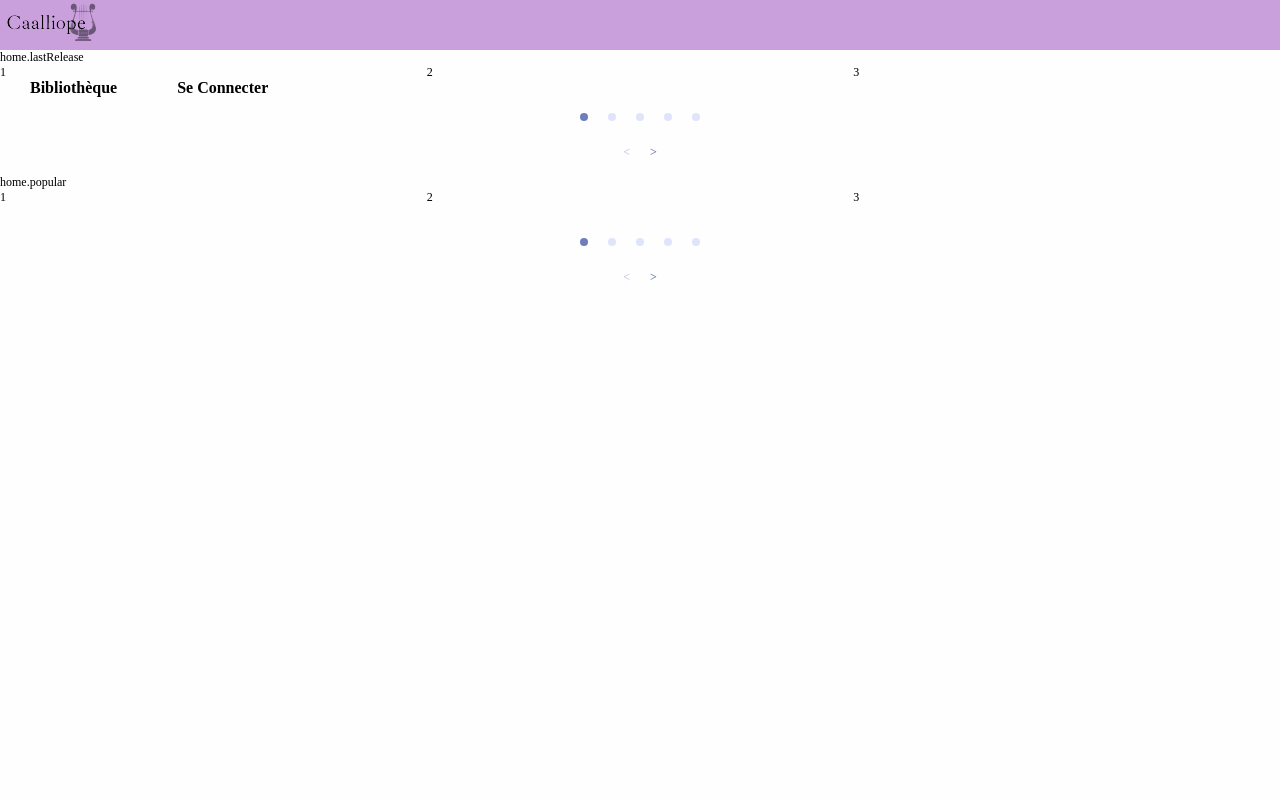
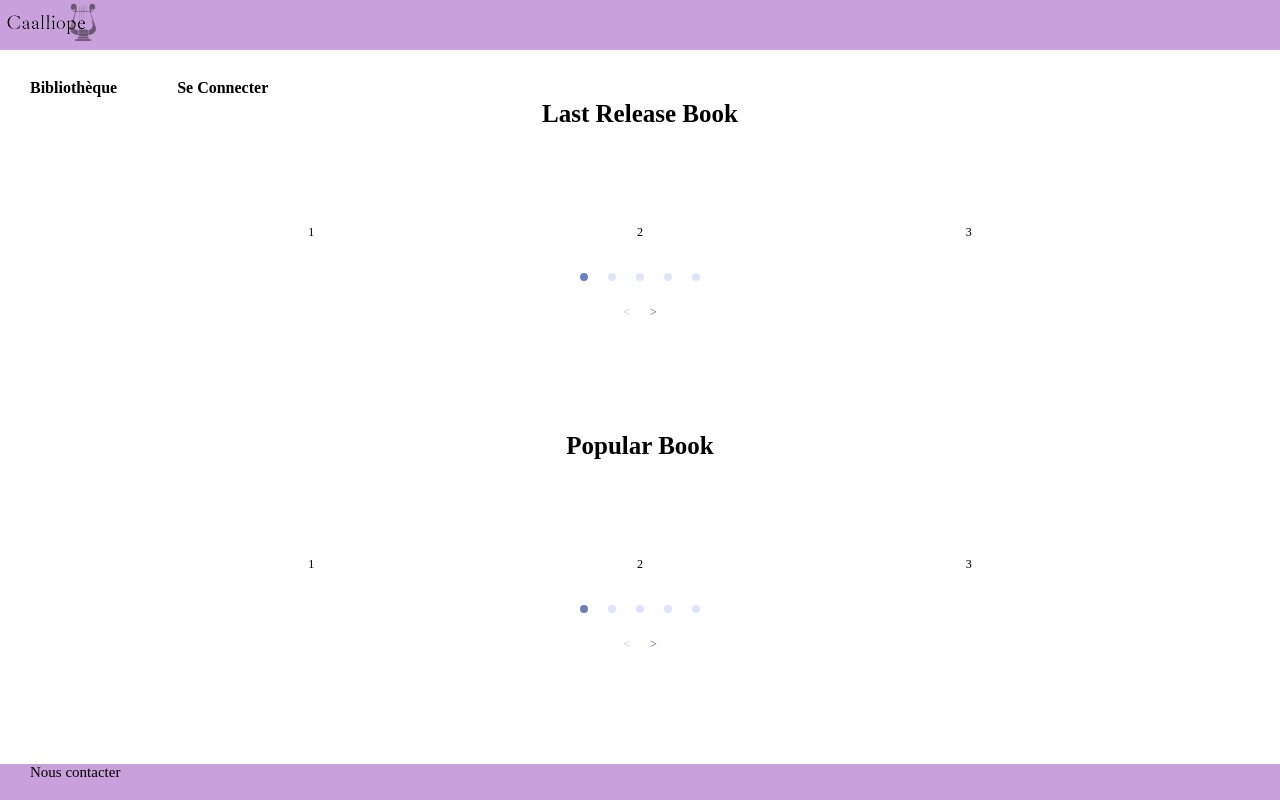
Before and after one commit to bascor1207/CaalliopeFront, a React (Create React App) app: page / in a window 1280 px wide. Shown: the top 800 px of the page. Built offline with nearby package versions, Linux system fonts and the light colour scheme.

Commit message:
feat: 🎸 style home page and carousel

```diff
--- a/src/components/footer/Footer.module.scss
+++ b/src/components/footer/Footer.module.scss
@@ -1,7 +1,6 @@
 .footer {
     height: 50px;
     background-color: #C9A0DC;
-    margin-top: 711px;
 
     .contact {
         cursor: pointer;
--- a/src/components/home/CarouselBook.module.scss
+++ b/src/components/home/CarouselBook.module.scss
@@ -0,0 +1,3 @@
+.container {
+    text-align: center;
+}
--- a/src/components/home/CarouselBook.tsx
+++ b/src/components/home/CarouselBook.tsx
@@ -27,7 +27,7 @@ export const CarouselBook: React.FC<CarouselProps> = ({ itemsTypes = '' }) => {
     ];
 
     const LastReleaseBooks = () => (
-        <div className={styles['container']}>
+        <div className={styles.container}>
             <AliceCarousel
                 mouseTracking
                 items={items}
@@ -38,7 +38,7 @@ export const CarouselBook: React.FC<CarouselProps> = ({ itemsTypes = '' }) => {
     );
 
     const PopularBooks = () => (
-        <div className={styles['container']}>
+        <div className={styles.container}>
             <AliceCarousel
                 mouseTracking
                 items={items}
--- a/src/views/Home/HomePage.module.scss
+++ b/src/views/Home/HomePage.module.scss
@@ -1,3 +1,21 @@
 .container {
+    margin: 50px;
 
+    .last-release {
+        margin-bottom: 30px;
+        font-size: 25px;
+        font-weight: bold;
+        text-align: center;
+    }
+
+    .carousel {
+        margin: 97px;
+    }
+
+    .popular {
+        margin-bottom: 30px;
+        font-size: 25px;
+        font-weight: bold;
+        text-align: center;
+    }
 }
--- a/src/views/Home/HomePage.tsx
+++ b/src/views/Home/HomePage.tsx
@@ -1,6 +1,6 @@
-import React from 'react';
 import { useTranslation } from 'react-i18next';
 import { CarouselBook } from '../../components/home/CarouselBook';
+
 import styles from './HomePage.module.scss';
 
 const HomePage = () => {
@@ -8,13 +8,19 @@ const HomePage = () => {
     return (
         <div className={styles.container}>
             <div className={styles['last-release']}>
-                {t('home.lastRelease')}
+                Last Release Book
+            </div>
+            <div className={styles.carousel}>
                 <CarouselBook itemsTypes='release' />
             </div>
+
             <div className={styles.popular}>
-                {t('home.popular')}
+                Popular Book
+            </div>
+            <div className={styles.carousel}>
                 <CarouselBook itemsTypes='popular' />
             </div>
+
         </div>
     );
 };
```
